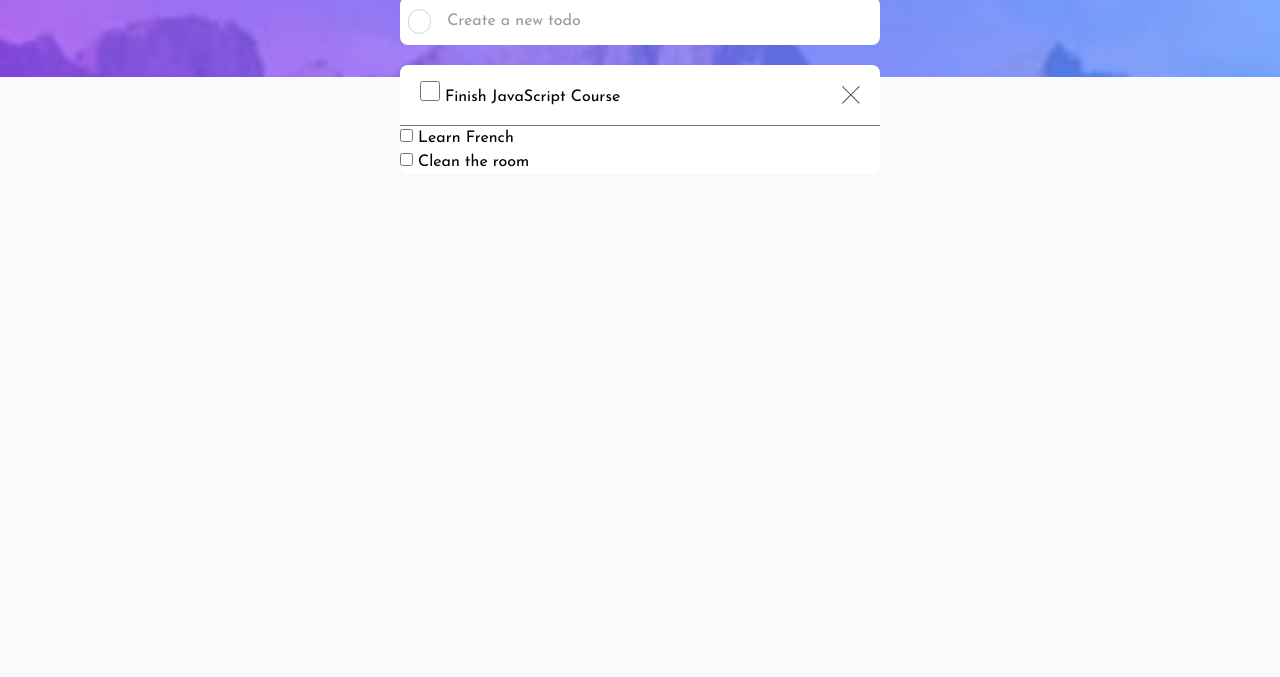
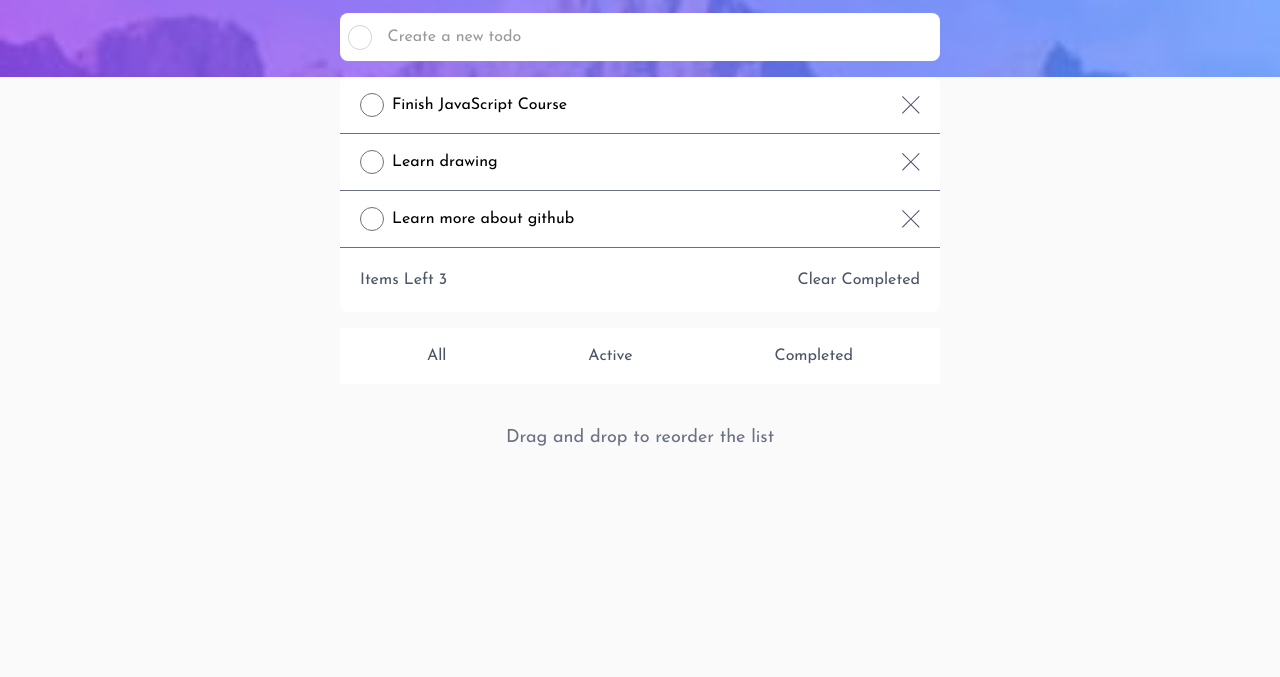
Before and after one commit to MohammedAref11/TODO-App, a website built with Vite: page index.html in a window 1280 px wide. Shown: the part 123-800 px from the top of the page. Built offline with nearby package versions, Linux system fonts and the light colour scheme.

Commit message:
Added basics styling

```diff
--- a/index.html
+++ b/index.html
@@ -7,40 +7,77 @@
     <link rel="stylesheet" href="./src/style.css" />
   </head>
   <body class="font-josefinSans bg-[#fafafa] h-dvh">
-    <div class="bg-[url('/images/bg-mobile-light.jpg')] bg-cover h-[200px] bg-no-repeat flex flex-col items-center relative">
-      <div class="max-w-[600px] w-[100%] ">
+    <div class="bg-[url('/images/bg-mobile-light.jpg')] bg-cover h-[200px] bg-no-repeat flex flex-col relative">
+      <div class="flex flex-col gap-4">
        <div class="flex justify-between px-8 items-center">
         <h1 class="text-white font-semibold text-4xl py-10 tracking-[10px]">TODO</h1>
         <button class="hover:cursor-pointer h-fit">
           <svg xmlns="http://www.w3.org/2000/svg" width="26" height="26"><path fill="#FFF" fill-rule="evenodd" d="M13 0c.81 0 1.603.074 2.373.216C10.593 1.199 7 5.43 7 10.5 7 16.299 11.701 21 17.5 21c2.996 0 5.7-1.255 7.613-3.268C23.22 22.572 18.51 26 13 26 5.82 26 0 20.18 0 13S5.82 0 13 0z"/></svg>
         </button>
      </div>
-    <div class="bg-white flex py-2 rounded-lg p-2 w-[80%] mx-auto items-center">
+    <div class="bg-white flex py-2 rounded-lg p-2 w-[90%] max-w-[600px] mx-auto items-center">
         <span class="w-[25px] h-[25px] rounded-full border-1 opacity-30 border-gray-500 mr-3"></span>
-        <input type="text" placeholder="Create a new todo" class="w-full p-1 focus:outline-none placeholder:opacity-80 placeholder:">
+        <input type="text" placeholder="Create a new todo" class="w-full p-1 focus:outline-none placeholder:opacity-80">
     </div>
-      <div class="bg-white my-5 w-[80%] mx-auto rounded-lg">
-          <ul>
+      <div class="bg-white w-[90%] mx-auto max-w-[600px] rounded-lg">
+        <ul>
             <li class="flex justify-between px-5 py-4 border-b border-b-gray-500">
-              <div>
-                <input type="checkbox" name="" id="task" class="h-5 w-5">
-                <label for="task">Finish JavaScript Course</label>
+              <div class="flex gap-2 items-center">
+                <input type="checkbox" name="" id="task" class="hidden peer">
+                <label for="task" class="w-6 h-6 select-none rounded-full border border-gray-500 cursor-pointer flex items-center justify-center peer-checked:bg-gradient-to-br peer-checked:from-[#57ddff] peer-checked:to-[#c058f3] peer-checked:border-0">
+                  <svg xmlns="http://www.w3.org/2000/svg" width="11" height="9">
+                    <path fill="none" stroke="#FFF" stroke-width="2" d="M1 4.304L3.696 7l6-6"/>
+                  </svg>
+                </label>
+                <span>Finish JavaScript Course</span>
               </div>
               <button class="hover:cursor-pointer">
                 <svg xmlns="http://www.w3.org/2000/svg" width="18" height="18"><path fill="#494C6B" fill-rule="evenodd" d="M16.97 0l.708.707L9.546 8.84l8.132 8.132-.707.707-8.132-8.132-8.132 8.132L0 16.97l8.132-8.132L0 .707.707 0 8.84 8.132 16.971 0z"/></svg>
               </button>
             </li>
-            <li>
-              <input type="checkbox" name="" id="task">
-              <label for="task">Learn French</label>
+            <li class="flex justify-between  px-5 py-4 border-b border-b-gray-500">
+              <div class="flex gap-2 items-center">
+                <input type="checkbox" name="" id="task2" class="hidden peer">
+                <label for="task2" class="w-6 h-6 select-none rounded-full border border-gray-500 cursor-pointer flex items-center justify-center peer-checked:bg-gradient-to-br peer-checked:from-[#57ddff] peer-checked:to-[#c058f3] peer-checked:border-0">
+                  <svg xmlns="http://www.w3.org/2000/svg" width="11" height="9">
+                    <path fill="none" stroke="#FFF" stroke-width="2" d="M1 4.304L3.696 7l6-6"/>
+                  </svg>
+                </label>
+                <span>Learn drawing</span>
+              </div>
+              <button class="hover:cursor-pointer">
+                <svg xmlns="http://www.w3.org/2000/svg" width="18" height="18"><path fill="#494C6B" fill-rule="evenodd" d="M16.97 0l.708.707L9.546 8.84l8.132 8.132-.707.707-8.132-8.132-8.132 8.132L0 16.97l8.132-8.132L0 .707.707 0 8.84 8.132 16.971 0z"/></svg>
+              </button>
             </li>
-            <li>
-              <input type="checkbox" name="" id="task">
-              <label for="task">Clean the room</label>
+            <li class="flex justify-between  px-5 py-4 border-b border-b-gray-500">
+              <div class="flex gap-2 items-center">
+                <input type="checkbox" name="" id="task3" class="hidden peer">
+                <label for="task3" class="w-6 h-6 select-none rounded-full border border-gray-500 cursor-pointer flex items-center justify-center peer-checked:bg-gradient-to-br peer-checked:from-[#57ddff] peer-checked:to-[#c058f3] peer-checked:border-0">
+                  <svg xmlns="http://www.w3.org/2000/svg" width="11" height="9">
+                    <path fill="none" stroke="#FFF" stroke-width="2" d="M1 4.304L3.696 7l6-6"/>
+                  </svg>
+                </label>
+                <span>Learn more about github</span>
+              </div>
+              <button class="hover:cursor-pointer">
+                <svg xmlns="http://www.w3.org/2000/svg" width="18" height="18"><path fill="#494C6B" fill-rule="evenodd" d="M16.97 0l.708.707L9.546 8.84l8.132 8.132-.707.707-8.132-8.132-8.132 8.132L0 16.97l8.132-8.132L0 .707.707 0 8.84 8.132 16.971 0z"/></svg>
+              </button>
             </li>
-          </ul>
+        </ul>
+          <div class="p-5 flex justify-between">
+            <p class="text-gray-600" id="tasksCounter">Items Left 3</p>
+            <button class="text-gray-600 cursor-pointer">Clear Completed</button>
+          </div>
+        </div>
+        <div class="bg-white max-w-[600px] w-[90%] mx-auto flex justify-around p-4">
+            <button class="text-gray-600 cursor-pointer">All</button>
+            <button class="text-gray-600 cursor-pointer">Active</button>
+            <button class="text-gray-600 cursor-pointer">Completed</button>
         </div>
       </div>
+
+
+      <p class="text-lg mt-10 mx-auto text-gray-500">Drag and drop to reorder the list</p>
     </div>
     <script type="module" src="./src/main.js"></script>
   </body>
```
